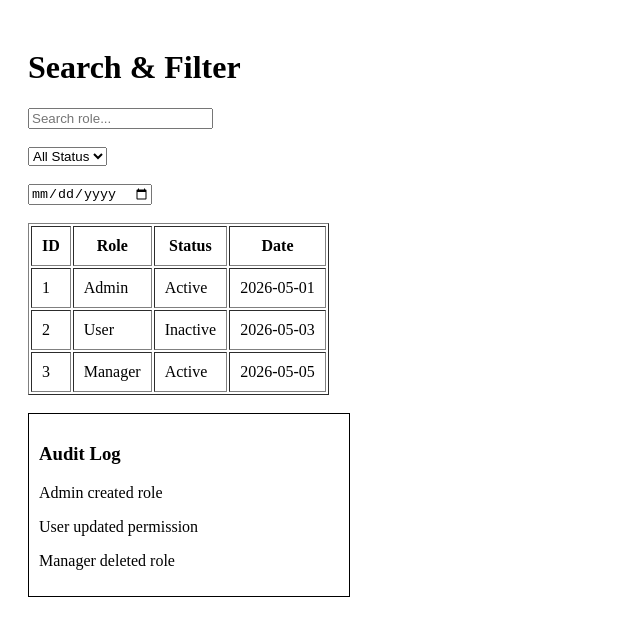
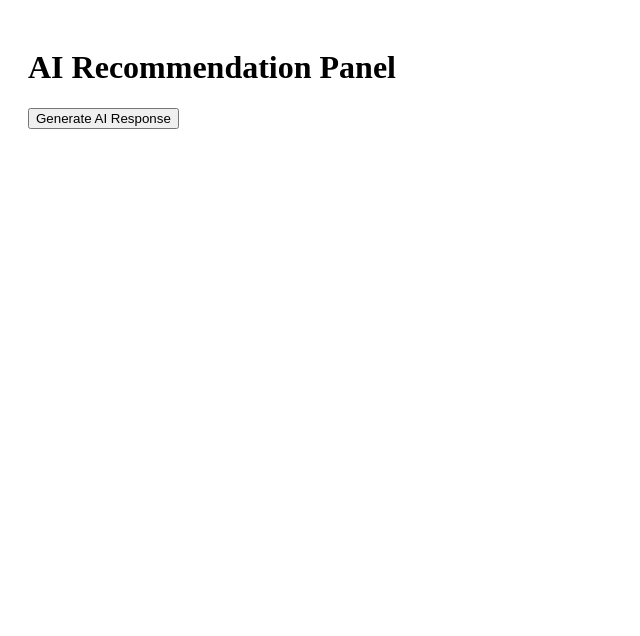
Before and after one commit to Punyashree26/role-permission-manager, a React app in the folder frontend/: page / in a window 1280 px wide. Shown: the top 636 px of the page, without its empty margins (0-640 px from the left). Built offline with nearby package versions, Linux system fonts and the light colour scheme; the HTML template or start-up script is replaced by a standard one.

Commit message:
Day 8 — Added AI panel with loading and response card

```diff
--- a/frontend/src/App.jsx
+++ b/frontend/src/App.jsx
@@ -1,7 +1,7 @@
-import SearchFilter from "./pages/SearchFilter";
+import AiPanel from "./pages/AiPanel";
 
 function App() {
-  return <SearchFilter />;
+  return <AiPanel />;
 }
 
 export default App;
--- /dev/null
+++ b/frontend/src/pages/AiPanel.jsx
@@ -0,0 +1,54 @@
+import { useState } from "react";
+
+function AiPanel() {
+  const [loading, setLoading] = useState(false);
+
+  const [response, setResponse] = useState("");
+
+  const generateAI = () => {
+    setLoading(true);
+
+    setTimeout(() => {
+      setResponse(
+        "AI Recommendation: Admin users should have read and write access only."
+      );
+
+      setLoading(false);
+    }, 2000);
+  };
+
+  return (
+    <div style={{ padding: "20px" }}>
+      <h1>AI Recommendation Panel</h1>
+
+      <button onClick={generateAI}>
+        Generate AI Response
+      </button>
+
+      <br /><br />
+
+      {loading && (
+        <div>
+          <h3>Loading AI Response...</h3>
+        </div>
+      )}
+
+      {response && (
+        <div
+          style={{
+            border: "1px solid black",
+            padding: "20px",
+            width: "400px",
+            backgroundColor: "#f5f5f5",
+          }}
+        >
+          <h3>AI Response</h3>
+
+          <p>{response}</p>
+        </div>
+      )}
+    </div>
+  );
+}
+
+export default AiPanel;
```
